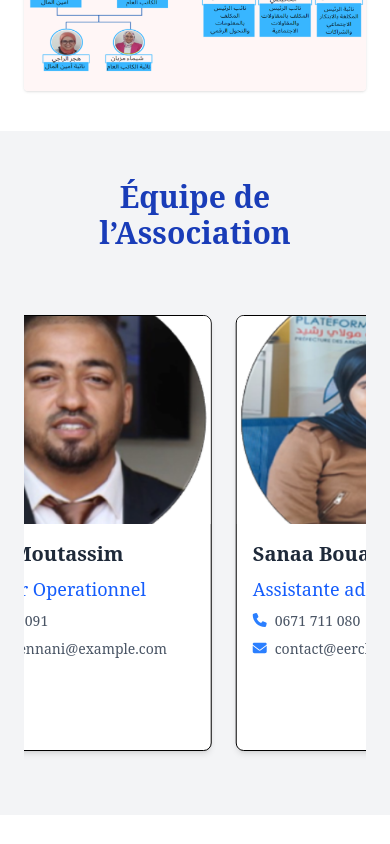
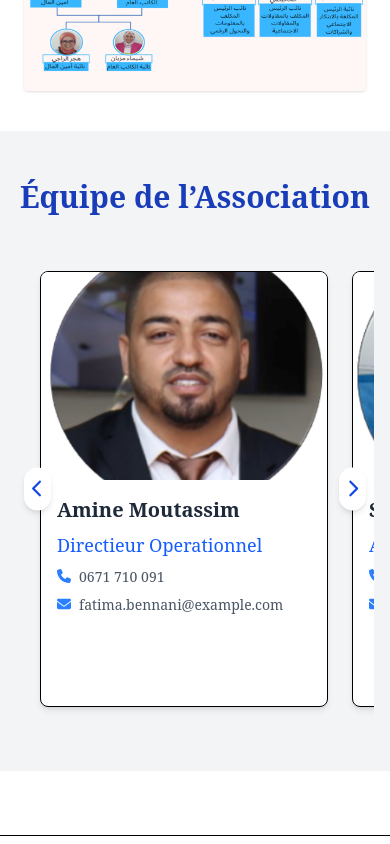
Before and after one commit to adkarim1983/association-project, a React (Vite) app: page /about-us in a window 390 px wide. Shown: the part 6400-7244 px from the top of the page. Built offline with nearby package versions, Linux system fonts and the light colour scheme.

Commit message:
modif2lun

```diff
--- a/src/components/Activities.jsx
+++ b/src/components/Activities.jsx
@@ -55,7 +55,7 @@ export default function CarouselActivites() {
           {t("activities.title")}
         </h2>
 
-        <div className="flex items-center justify-between gap-4">
+        <div className="flex items-center justify-between gap-4 text-justify">
           <button
             onClick={prevSlide}
             className="text-blue-600 hover:text-blue-800 p-2 rounded-full border border-blue-200 bg-white shadow"
@@ -79,7 +79,7 @@ export default function CarouselActivites() {
                   <h3 className="text-lg font-bold text-gray-800 mb-2">
                     {activity.title}
                   </h3>
-                  <p className="text-base text-gray-600">
+                  <p className="text-base  text-gray-600">
                     {activity.description}
                   </p>
                 </div>
--- a/src/components/Navbar.jsx
+++ b/src/components/Navbar.jsx
@@ -116,6 +116,9 @@ export default function Navbar() {
     setIsMenuOpen(false); // ferme le menu mobile aussi
   };
 
+  // get the current language from i18n
+  const currentLanguage = i18n.language || 'fr';
+
   return (
     <header className="bg-white shadow-md fixed top-0 left-0 w-full z-50">
       <div className="mx-auto px-4 py-3 flex items-center justify-between max-w-7xl" style={{ direction: 'ltr' }}>
@@ -129,7 +132,7 @@ export default function Navbar() {
         </Link>
 
         {/* Menu Desktop */}
-        <ul className="hidden lg:flex items-center space-x-6 font-medium text-gray-700">
+        <ul className={`hidden lg:flex ${currentLanguage === 'ar' ? 'flex-row-reverse' : ''} items-center space-x-6 font-medium text-gray-700`}>
           <li><Link to="/">{t("menu.accueil")}</Link></li>
           <li><Link to="/about-us">{t("menu.a_propos")}</Link></li>
           <li><Link to="/Axe">{t("menu.axe")}</Link></li>
@@ -138,7 +141,7 @@ export default function Navbar() {
           <li><Link to="/contact">{t("menu.contact")}</Link></li>
 
           {/* Langue Desktop */}
-          <li className="relative">
+          <li className="absolute right-10 top-1/2 transform -translate-y-1/2">
             <button
               onClick={() => setLanguageMenuOpen(!languageMenuOpen)}
               className="w-10 h-10 rounded-full bg-gray-100 border border-gray-300 flex items-center justify-center hover:bg-blue-100 transition duration-300 shadow-sm"
--- a/src/pages/AboutUs.jsx
+++ b/src/pages/AboutUs.jsx
@@ -18,7 +18,8 @@ import image32 from '../assets/image32.jpg';
 import image33 from '../assets/image3.jpg';
 import image34 from '../assets/image34.jpg';
 import { FontAwesomeIcon } from '@fortawesome/react-fontawesome'
-import { faPhone, faEnvelope } from '@fortawesome/free-solid-svg-icons';
+import { faPhone, faEnvelope, faChevronLeft, faChevronRight } from '@fortawesome/free-solid-svg-icons';
+import { useRef } from 'react';
 
 import confiance from "../assets/confiance.png";
 import affichage from "../assets/affichage.png";
@@ -126,6 +127,9 @@ const membres = [
     },
 
 ];
+
+
+
 export default function ValeursEtPrincipes() {
     const { t } = useTranslation();
     const valeurs = [
@@ -186,6 +190,19 @@ export default function ValeursEtPrincipes() {
             image: citoyennete,
         },
     ];
+
+     const containerRef = useRef(null);
+
+  const scrollLeft = () => {
+    containerRef.current.scrollBy({ left: -300, behavior: 'smooth' });
+  };
+
+  const scrollRight = () => {
+    containerRef.current.scrollBy({ left: 300, behavior: 'smooth' });
+  };
+
+
+
 
     return (
     <>
@@ -271,7 +288,7 @@ export default function ValeursEtPrincipes() {
       </section>
 
       {/* Équipe (statique ici sauf si tu veux l’internationaliser aussi) */}
-      <section className="bg-gray-100 py-12 px-6">
+      {/* <section className="bg-gray-100 py-12 px-6">
                 <div className="max-w-7xl mx-auto text-center mb-12">
                     <h2 className="text-3xl font-bold text-blue-800">Équipe de l’Association</h2>
                 </div>
@@ -304,7 +321,61 @@ export default function ValeursEtPrincipes() {
                         ))}
                     </div>
                 </div>
-            </section>
+            </section> */}
+             <section className="bg-gray-100 py-12 px-4">
+      <div className="max-w-7xl mx-auto text-center mb-10">
+        <h2 className="text-3xl font-bold text-blue-800">Équipe de l’Association</h2>
+      </div>
+
+      <div className="relative">
+        {/* Flèche gauche */}
+        <button
+          onClick={scrollLeft}
+          className="absolute left-2 top-1/2 transform -translate-y-1/2 bg-white text-blue-700 shadow-md p-2 rounded-full z-10 hover:bg-blue-100"
+        >
+          <FontAwesomeIcon icon={faChevronLeft} />
+        </button>
+
+        {/* Liste membres */}
+        <div
+          ref={containerRef}
+          className="flex gap-6 overflow-x-auto scroll-smooth px-6 py-4"
+        >
+          {membres.map((membre, index) => (
+            <div
+              key={index}
+              className="flex-shrink-0 w-72 bg-white rounded-lg border shadow-md overflow-hidden hover:scale-105 transition-transform duration-300"
+            >
+              <img
+                src={membre.image}
+                alt={membre.nom}
+                className="w-full h-52 object-cover"
+              />
+              <div className="p-4 text-left space-y-2">
+                <h3 className="text-xl font-semibold text-gray-800">{membre.nom}</h3>
+                <p className="text-blue-600 font-medium">{membre.statut}</p>
+                <p className="text-sm text-gray-600">
+                  <FontAwesomeIcon icon={faPhone} className="text-blue-500 mr-2" />
+                  {membre.telephone}
+                </p>
+                <p className="text-sm text-gray-600">
+                  <FontAwesomeIcon icon={faEnvelope} className="text-blue-500 mr-2" />
+                  {membre.email}
+                </p>
+              </div>
+            </div>
+          ))}
+        </div>
+
+        {/* Flèche droite */}
+        <button
+          onClick={scrollRight}
+          className="absolute right-2 top-1/2 transform -translate-y-1/2 bg-white text-blue-700 shadow-md p-2 rounded-full z-10 hover:bg-blue-100"
+        >
+          <FontAwesomeIcon icon={faChevronRight} />
+        </button>
+      </div>
+    </section>
 
 
       {/* FAQ */}
--- a/src/pages/GalerieImage.jsx
+++ b/src/pages/GalerieImage.jsx
@@ -23,7 +23,7 @@ export default function GalerieImage() {
   return (
     <div className="px-6 py-16 bg-gradient-to-b from-white via-gray-100 to-white min-h-screen animate-fade-in">
       <div className="max-w-6xl mx-auto">
-        <h1 className="text-5xl font-extrabold text-center text-gray-800 mb-12">
+        <h1 className="text-5xl font-extrabold text-center  text-gray-800 mb-12">
           {/* {t("irchad.gallery.title")} */}
           {t("gallery.title")}
 
@@ -32,10 +32,10 @@ export default function GalerieImage() {
 
         <div className="grid md:grid-cols-2 gap-10 items-center mb-16 animate-fade-up">
           <div className="text-gray-700 text-lg leading-relaxed">
-            <p className="mb-4">
+            <p className="mb-4 text-justify">
               {t("gallery.section1_p1")}
             </p>
-            <p>
+            <p className="text-justify">
               {t("gallery.section1_p2")}
             </p>
           </div>
@@ -50,10 +50,10 @@ export default function GalerieImage() {
             <img src={image4a} alt="Présentation" className="rounded-xl shadow-lg w-full h-auto" />
           </div>
           <div className="text-gray-700 text-lg leading-relaxed">
-            <p className="mb-4">
+            <p className="mb-4 text-justify">
               {t("gallery.section2_p1")}
             </p>
-            <p>
+            <p className="text-justify">
               {t("gallery.section2_p2")}
             </p>
           </div>
@@ -63,7 +63,7 @@ export default function GalerieImage() {
         <div className="grid md:grid-cols-2 gap-10 items-center mb-16 animate-fade-up">
           <div className="text-gray-700 text-lg leading-relaxed">
             <h2 className="text-2xl font-semibold mb-4 text-gray-800">Contenu des programmes</h2>
-            <ul className="list-disc list-inside space-y-2">
+            <ul className="list-disc list-inside space-y-2 text-justify">
               <li>{t("gallery.program_web")}</li>
               <li>{t("gallery.program_design")}</li>
               <li>{t("gallery.program_marketing")}</li>
@@ -81,10 +81,10 @@ export default function GalerieImage() {
           </div>
           <div className="text-gray-700 text-lg leading-relaxed">
             <h2 className="text-2xl font-semibold mb-4 text-gray-800">{t("gallery.training_title")}</h2>
-            <p className="mb-4">
+            <p className="mb-4 text-justify">
               {t("gallery.training_p1")}
             </p>
-            <p>
+            <p className="text-justify">
               {t("gallery.training_p2")}
             </p>
           </div>
@@ -94,7 +94,7 @@ export default function GalerieImage() {
         <div className="grid md:grid-cols-2 gap-10 items-center animate-fade-up">
           <div className="text-gray-700 text-lg leading-relaxed">
             <h2 className="text-2xl font-semibold mb-4 text-gray-800">{t("gallery.success_title")}</h2>
-            <p>
+            <p className="text-justify">
               {t("gallery.success_p")}
             </p>
           </div>
--- a/src/pages/Projet.jsx
+++ b/src/pages/Projet.jsx
@@ -224,6 +224,14 @@ const zones = [
 
 const itemsPerPage = 5;
 
+const categoryKeyMap = {
+  "Restauration": "restauration",
+  "Marketing Digital": "marketing",
+  "Événementiel": "evenementiel",
+  "Design": "design",
+  "Audio Visuel": "audiovisuel"
+};
+
 export default function ListingLocationPage() {
   const { t } = useTranslation();
   const [selectedCategory, setSelectedCategory] = useState("Tous");
@@ -275,7 +283,7 @@ export default function ListingLocationPage() {
               <div className="p-5 space-y-2 flex-1">
                 <h3 className="text-xl font-semibold text-blue-700">{project.name}</h3>
                 <p className="text-sm text-gray-600">
-                  {t("projects.category") + " : " + t(`projects.categories.${project.category.toLowerCase()}`)}
+                  {t("projects.category") + " : " + t(`projects.categories.${categoryKeyMap[project.category] || project.category}`)}
                 </p>
                 <p className="text-sm text-gray-500">
                   {t("projects.location") + " : " + project.location}
```
